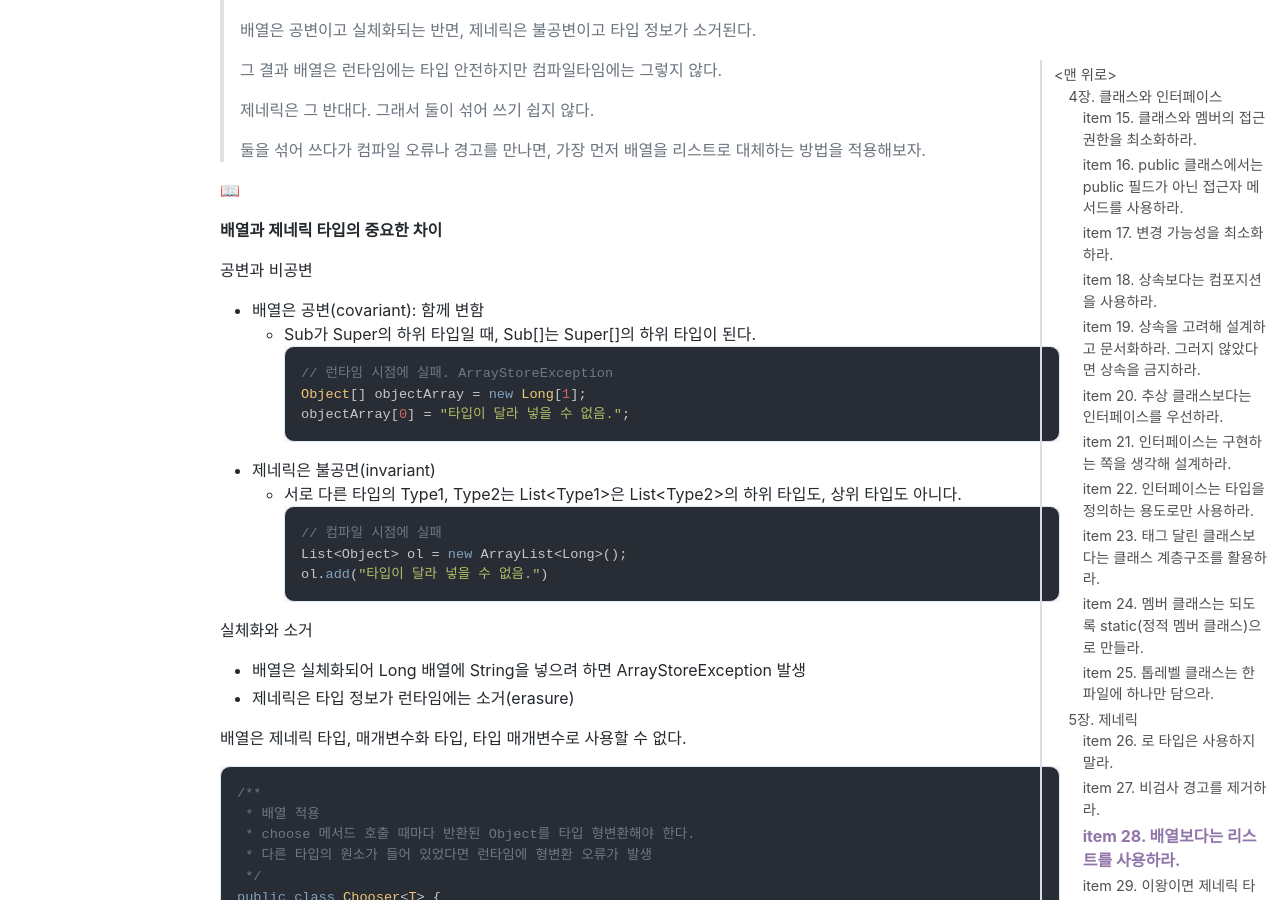
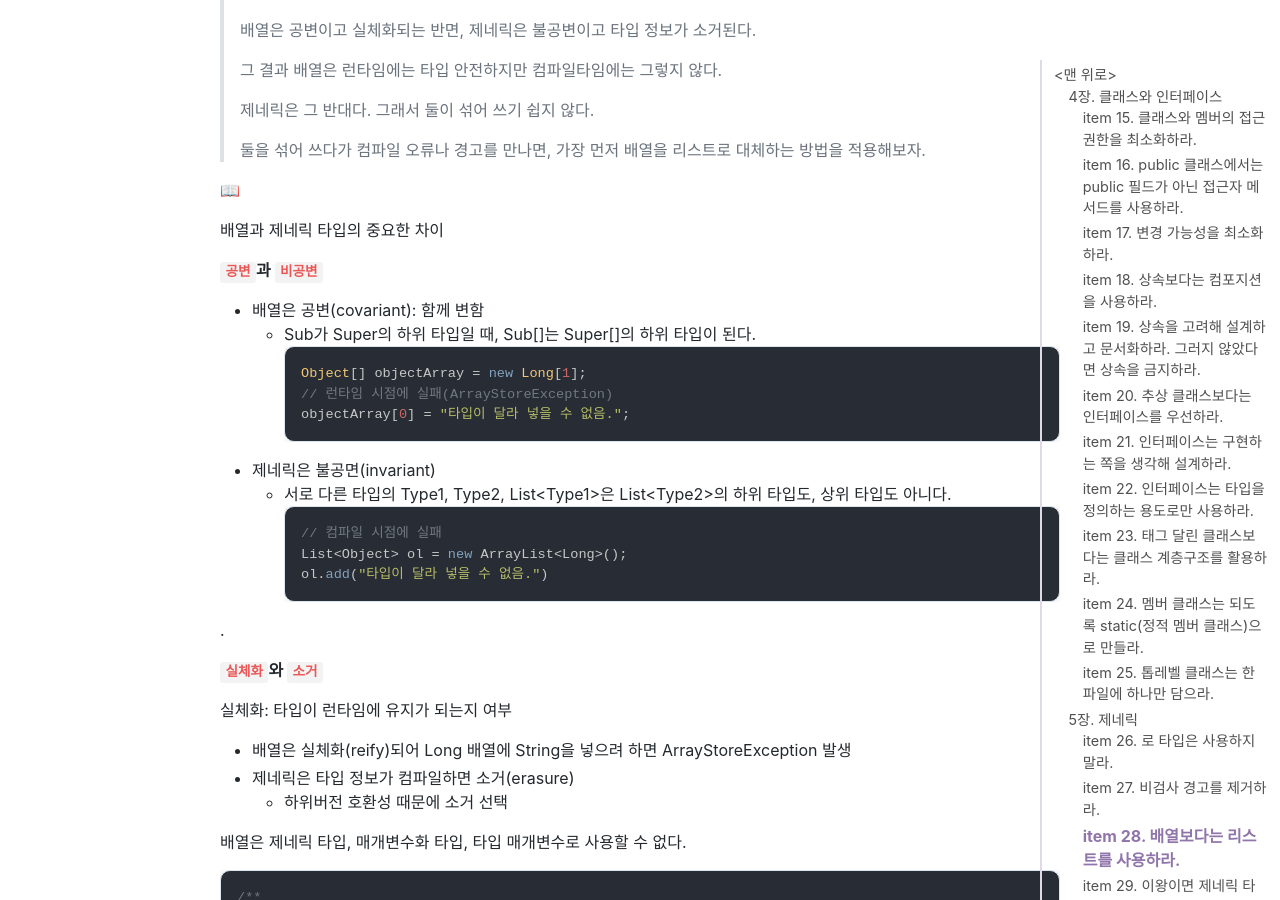
Before and after one commit to jihunparkme/jihunparkme.github.io, a Jekyll site: the page built from _posts/2023-04-22-Effective-Java-Class-Interface-Generics.md, in a window 1280 px wide and 900 px high, scrolled down 19363 px. Built offline with Jekyll 4.4.1, drawn with Linux system fonts in a browser that asks for light colours; nearby versions of some CDN libraries; comment, search, counter and statistics services are not loaded.

Commit message:
[Effective Java] item 28. 배열보다는 리스트를 사용하라.

````diff
--- a/_posts/2023-04-22-Effective-Java-Class-Interface-Generics.md
+++ b/_posts/2023-04-22-Effective-Java-Class-Interface-Generics.md
@@ -834,29 +834,34 @@ public class Sample {
 
 📖
 
-**배열과 제네릭 타입의 중요한 차이**
-
-공변과 비공변
+배열과 제네릭 타입의 중요한 차이
+
+**`공변`과 `비공변`**
 
 - 배열은 공변(covariant): 함께 변함
   - Sub가 Super의 하위 타입일 때, Sub[]는 Super[]의 하위 타입이 된다.
     ```java
-    // 런타임 시점에 실패. ArrayStoreException
     Object[] objectArray = new Long[1];
+    // 런타임 시점에 실패(ArrayStoreException)
     objectArray[0] = "타입이 달라 넣을 수 없음.";
     ```
 - 제네릭은 불공면(invariant)
-  - 서로 다른 타입의 Type1, Type2는 List\<Type1\>은 List\<Type2\>의 하위 타입도, 상위 타입도 아니다.
+  - 서로 다른 타입의 Type1, Type2, List\<Type1\>은 List\<Type2\>의 하위 타입도, 상위 타입도 아니다.
     ```java
     // 컴파일 시점에 실패
     List<Object> ol = new ArrayList<Long>();
     ol.add("타입이 달라 넣을 수 없음.")
     ```
 
-실체화와 소거
-
-- 배열은 실체화되어 Long 배열에 String을 넣으려 하면 ArrayStoreException 발생
-- 제네릭은 타입 정보가 런타임에는 소거(erasure)
+.
+
+**`실체화`와 `소거`**
+
+실체화: 타입이 런타임에 유지가 되는지 여부
+
+- 배열은 실체화(reify)되어 Long 배열에 String을 넣으려 하면 ArrayStoreException 발생
+- 제네릭은 타입 정보가 컴파일하면 소거(erasure)
+  - 하위버전 호환성 때문에 소거 선택
 
 배열은 제네릭 타입, 매개변수화 타입, 타입 매개변수로 사용할 수 없다.
 
````
